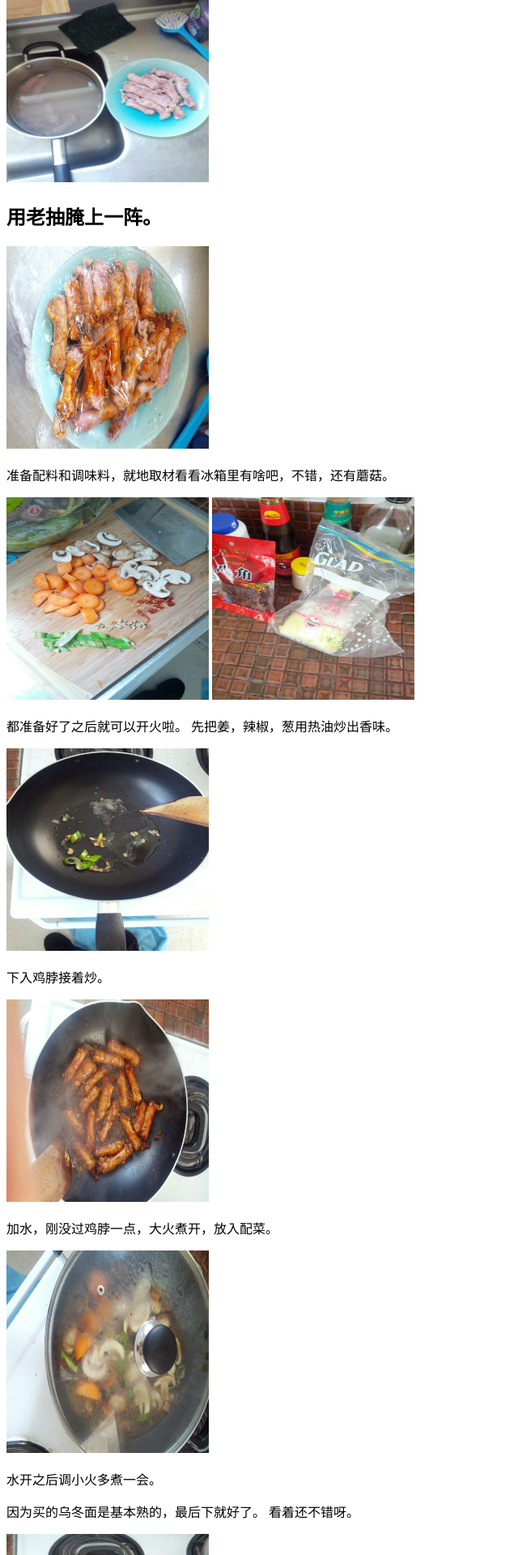
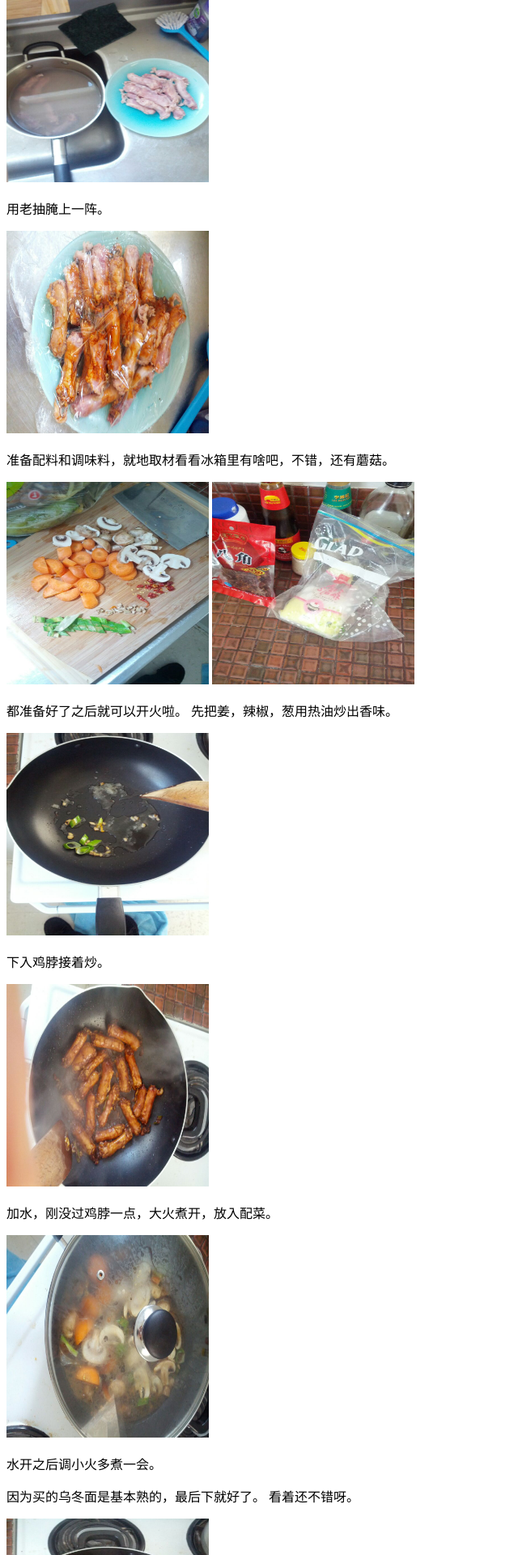
Before and after one commit to wuzixiao/wuzixiao2.github.io, a Jekyll site: the page built from _posts/2014-03-28-malajibomian.md, in a window 1280 px wide. Shown: the part 334-2254 px from the top of the page at 81% size, without its empty margins (0-640 px from the left). Built offline with Jekyll 4.4.1, drawn with Linux system fonts in a browser that asks for light colours; comment, search, counter and statistics services are not loaded.

```diff
--- a/_posts/2014-03-28-malajibomian.md
+++ b/_posts/2014-03-28-malajibomian.md
@@ -14,7 +14,7 @@ tags: [Food]
 
 <img src="/images/jibo1.jpg" alt="jibo1" class="img-center" width="250" height="250"/>
 
-##用老抽腌上一阵。
+用老抽腌上一阵。
 
 <img src="/images/jibo2.jpg" alt="jibo2" class="img-center" width="250" height="250"/>
 
```
